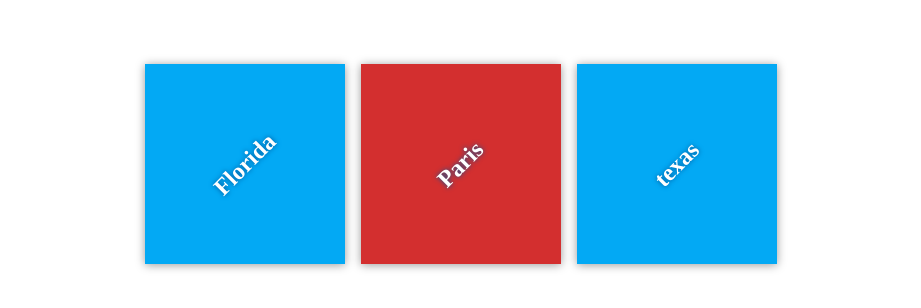
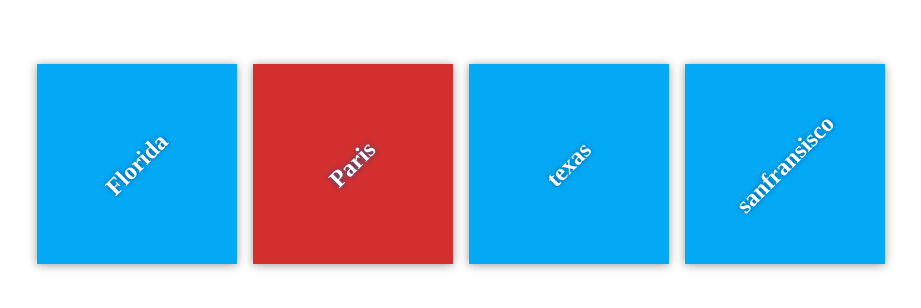
Before and after one commit to safamuntaser89/my-travel-plans, a plain HTML site: page index.html in a window 1280 px wide. Shown: the part 236-544 px from the top of the page, without its empty margins (179-1100 px from the left). Drawn offline with Linux system fonts and the light colour scheme; files that its build step writes are made by us from their sources.

Commit message:
add sanfransisco destination

```diff
--- a/index.html
+++ b/index.html
@@ -21,6 +21,10 @@
             <div class="destination" id="texas">
                 <h2>texas</h2>
             </div>
+
+            <div class="destination" id="sanfransisco">
+                <h2>sanfransisco</h2>
+            </div>
         </div>
     </div>
 
```
